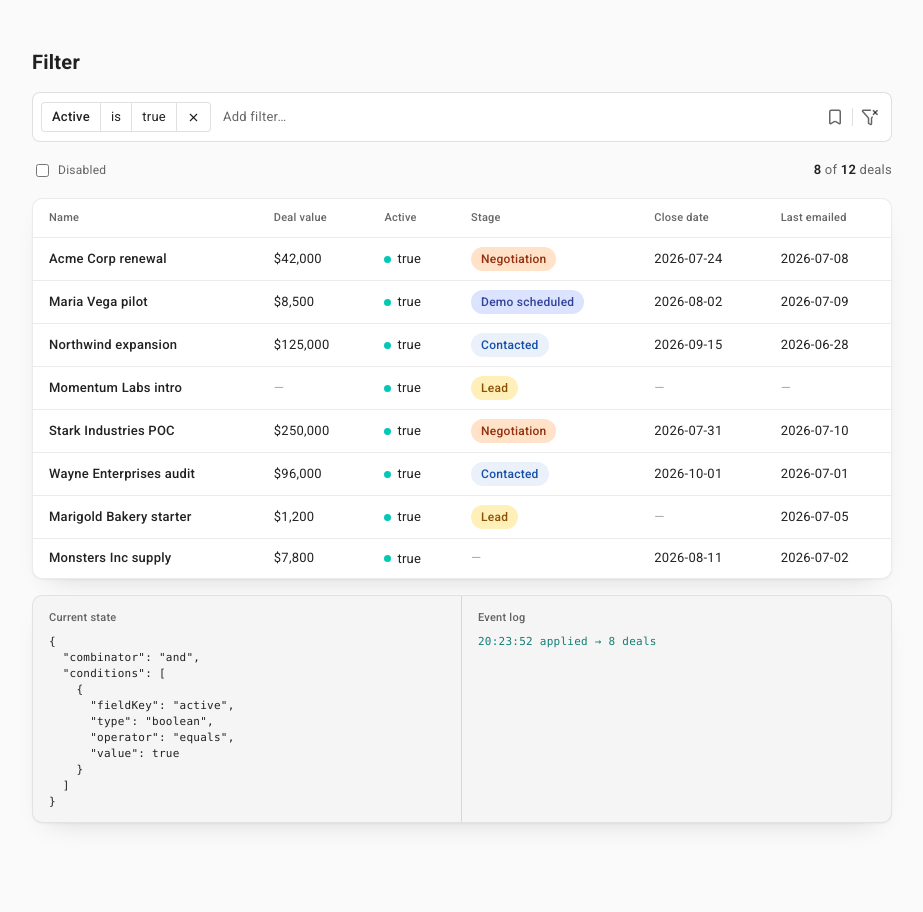
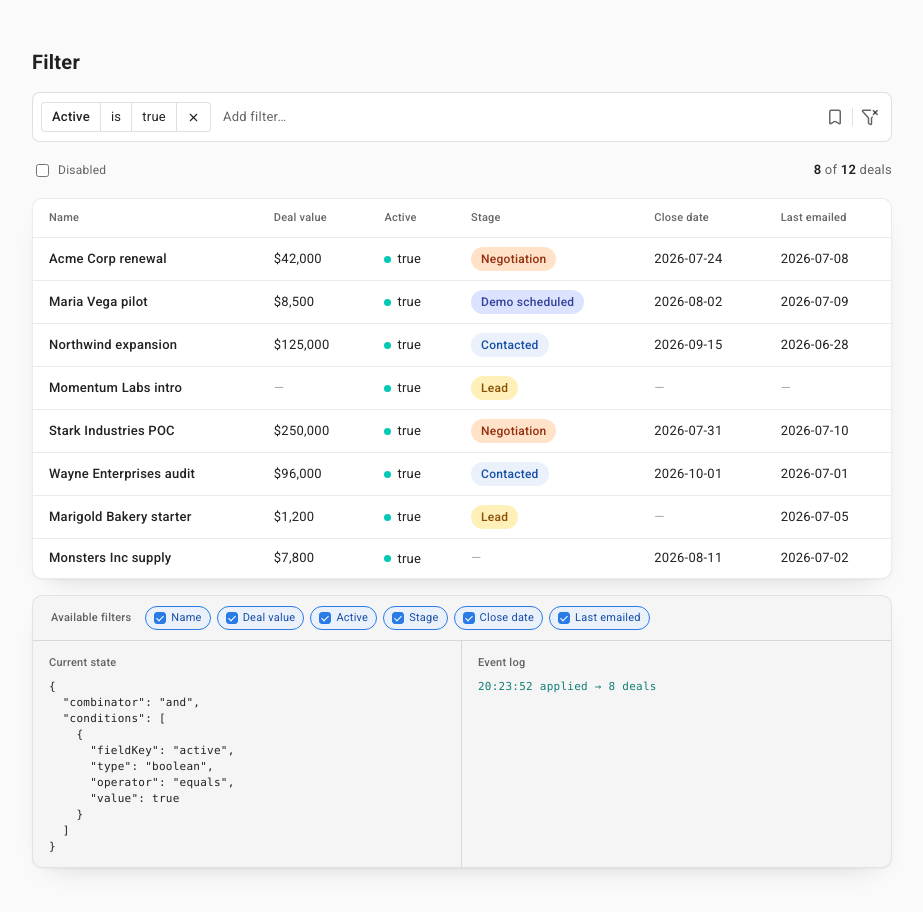
Before and after one commit to stevekinney/filter-component, a React (Vite) app: page / in a window 1280 px wide. Shown: the top 912 px of the page, without its empty margins (178-1101 px from the left). Built offline with nearby package versions, Linux system fonts and the light colour scheme.

Commit message:
Additional tweaks for showing invalid filters

```diff
--- a/src/components/filter/styles/filter-token.css
+++ b/src/components/filter/styles/filter-token.css
@@ -95,6 +95,10 @@
   align-items: center;
 }
 
+.filter-token .filter-token-warning {
+  padding-right: 2px;
+}
+
 .filter-token-remove,
 .filter-token-pill-remove {
   &:hover {
--- a/src/example/application.tsx
+++ b/src/example/application.tsx
@@ -33,13 +33,14 @@
   };
 }
 
-function exampleFilterFields(): readonly FilterFieldDefinition[] {
+function exampleFilterFields(
+  enabledFieldKeys: readonly string[],
+): readonly FilterFieldDefinition[] {
   const parameters = new URLSearchParams(window.location.search);
   const hasNarrowBooleanFlag = parameters.has('narrowBoolean');
   const hasLongLabelFlag = parameters.has('longLabel');
 
-  if (!hasNarrowBooleanFlag && !hasLongLabelFlag) return DEAL_FILTER_FIELDS;
-  return DEAL_FILTER_FIELDS.map((field) => {
+  return DEAL_FILTER_FIELDS.filter((field) => enabledFieldKeys.includes(field.key)).map((field) => {
     if (hasNarrowBooleanFlag && field.type === 'boolean') {
       return { ...field, operators: ['equals'] as const };
     }
@@ -138,6 +139,9 @@
  */
 function Application() {
   const [disabled, setDisabled] = useState(false);
+  const [enabledFieldKeys, setEnabledFieldKeys] = useState<readonly string[]>(() =>
+    DEAL_FILTER_FIELDS.map((field) => field.key),
+  );
   const [filteredDeals, setFilteredDeals] = useState<Deal[] | null>(null);
   const [currentFilters, setCurrentFilters] = useState<FilterGroup>(INITIAL_FILTERS);
   const [eventLog, setEventLog] = useState<LogEntry[]>([]);
@@ -184,6 +188,14 @@
     applyGroup(INITIAL_FILTERS);
   });
 
+  const setFieldEnabled = (fieldKey: string, enabled: boolean) => {
+    setEnabledFieldKeys((currentFieldKeys) =>
+      enabled
+        ? [...currentFieldKeys, fieldKey]
+        : currentFieldKeys.filter((currentFieldKey) => currentFieldKey !== fieldKey),
+    );
+  };
+
   return (
     <main className="example">
       <header className="example-header">
@@ -191,7 +203,7 @@
       </header>
 
       <Filter
-        fields={exampleFilterFields()}
+        fields={exampleFilterFields(enabledFieldKeys)}
         disabled={disabled}
         initialFilters={initialFilterGroup()}
         onChange={handleFiltersChange}
@@ -212,6 +224,21 @@
       <DealsTable filteredDeals={filteredDeals} />
 
       <section aria-label="Example harness" className="example-harness">
+        <fieldset className="example-field-toggles">
+          <legend>Available filters</legend>
+          <div className="example-field-options">
+            {DEAL_FILTER_FIELDS.map((field) => (
+              <label key={field.key}>
+                <input
+                  type="checkbox"
+                  checked={enabledFieldKeys.includes(field.key)}
+                  onChange={(event) => setFieldEnabled(field.key, event.target.checked)}
+                />
+                {field.label}
+              </label>
+            ))}
+          </div>
+        </fieldset>
         <div className="example-panes">
           <div>
             <h2>Current state</h2>
--- a/src/example/example.css
+++ b/src/example/example.css
@@ -34,6 +34,98 @@
   p {
     margin: 6px 0 0;
     color: var(--neutral-alpha-600);
+  }
+}
+
+.example-field-toggles {
+  display: flex;
+  align-items: center;
+  gap: 12px;
+  min-inline-size: 0;
+  margin: 0;
+  padding: 10px 16px;
+  border: 0;
+  border-bottom: 1px solid var(--neutral-alpha-300);
+
+  legend {
+    float: left;
+    margin: 0;
+    font-size: 11px;
+    font-weight: 500;
+    color: var(--neutral-alpha-600);
+    white-space: nowrap;
+  }
+}
+
+.example-field-options {
+  display: flex;
+  flex-wrap: wrap;
+  gap: 6px;
+
+  label {
+    position: relative;
+    display: flex;
+    align-items: center;
+    gap: 5px;
+    padding: 3px 8px;
+    border: 1px solid var(--neutral-alpha-300);
+    border-radius: 999px;
+    background: var(--neutral-0);
+    font-size: 11px;
+    line-height: 16px;
+    color: var(--neutral-alpha-700);
+    cursor: pointer;
+
+    &:has(input:checked) {
+      border-color: var(--blue-500);
+      background: var(--blue-100);
+      color: var(--blue-700);
+    }
+
+    &:hover {
+      border-color: var(--neutral-alpha-500);
+    }
+
+    &:has(input:focus-visible) {
+      outline: 2px solid var(--blue-500);
+      outline-offset: 2px;
+    }
+  }
+
+  input[type='checkbox'] {
+    position: relative;
+    width: 12px;
+    height: 12px;
+    margin: 0;
+    appearance: none;
+    border: 1px solid var(--neutral-alpha-500);
+    border-radius: 3px;
+    background: var(--neutral-0);
+
+    &::before {
+      position: absolute;
+      top: 1px;
+      left: 3px;
+      width: 3px;
+      height: 6px;
+      border: solid var(--neutral-0);
+      border-width: 0 1.5px 1.5px 0;
+      content: '';
+      transform: rotate(45deg) scale(0);
+    }
+
+    &:checked {
+      border-color: var(--blue-500);
+      background: var(--blue-500);
+
+      &::before {
+        transform: rotate(45deg) scale(1);
+      }
+    }
+
+    &:focus-visible {
+      outline: none;
+    }
   }
 }
 
```
Also changed, not shown: end-to-end/visual.spec.ts-snapshots/row-invalid-chip-chromium-darwin.png.
